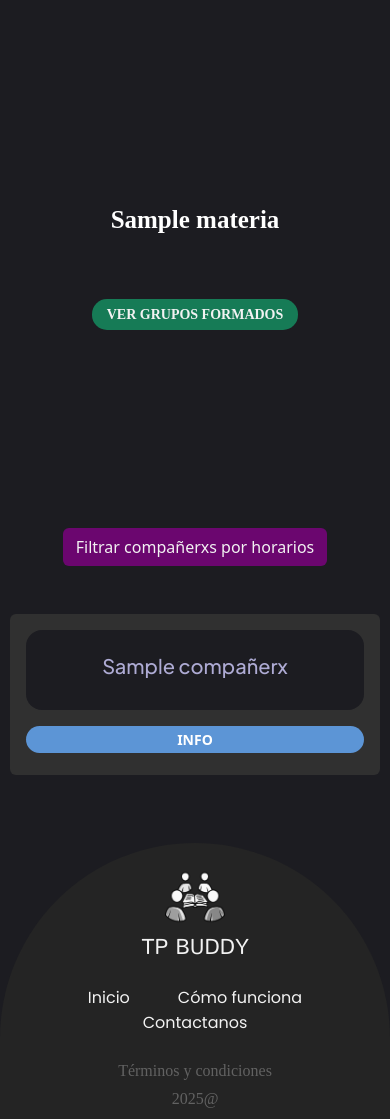
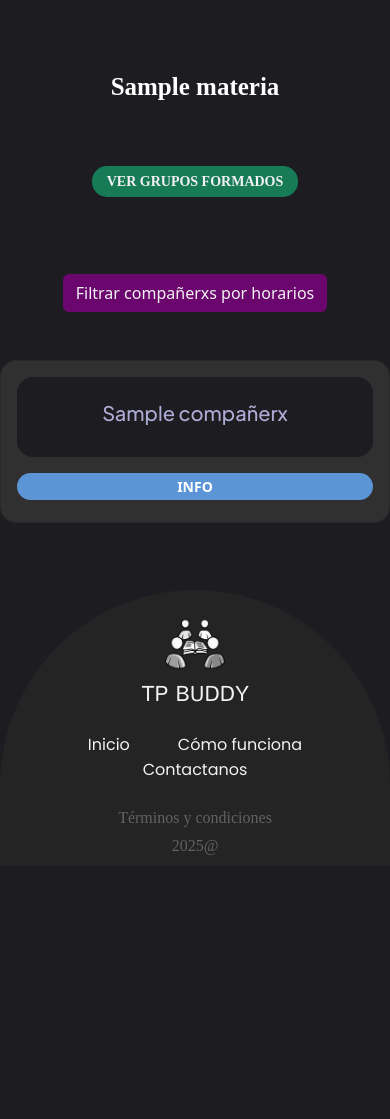
Before and after one commit to micayaque/fiuba-IDS-tp-Flask, a Flask app: page /materias/1/sin-grupo in a window 390 px wide. Shown: the part 296-1415 px from the top of the page. After the commit the page ends 1151 px from the top, so only its background shows below. Run offline with Flask 3, Linux system fonts and the light colour scheme; a database or web service that is not in the repository returns one stand-in record (values such as "Sample title"); data that the repository does not hold is empty; some libraries are stand-ins or nearby versions; some web fonts are replaced.

Commit message:
Agrego arreglos de estilo, como distancias entre titulos y botonos, junto con tamaños responsive

```diff
--- a/FrontEnd/app.py
+++ b/FrontEnd/app.py
@@ -142,7 +142,12 @@ def usuarios_sin_grupo_por_materia(codigo):
 
     data['companierxs'] = [c for c in data["companierxs"] if str(c["padron"]) != str(padron_usuario)]
 
-    return render_template("compañerxs_sin_grupo.html", data=data, error=request.args.get("error"))
+    if not data['companierxs']:
+        error = "No hay compañerxs buscando grupo en este momento. Busca un grupo formado y pide para unirte."
+    else:
+        error = ""
+
+    return render_template("compañerxs_sin_grupo.html", data=data, error=error)
 
 
 
@@ -181,7 +186,12 @@ def grupos_por_materia(codigo):
     data['solicitudes_pendientes'] = solicitudes_pendientes(session.get('usuario'))
     session['notificacion'] = len(data['solicitudes_pendientes']) > 0
 
-    return render_template("grupos_por_materia.html", data=data)
+    if not data['grupos']:
+        error = "Aún no hay grupos formados para esta materia. Podes ver a los compañeros sin grupo para formar uno."
+    else:
+        error = ""
+
+    return render_template("grupos_por_materia.html", data=data, error=error)
 
 
 @app.route("/grupos", methods=["GET"])
@@ -200,7 +210,12 @@ def grupos():
             grupos_filtrados.append(grupo)
     data['grupos'] = grupos_filtrados
 
-    return render_template("grupos.html", data=data)
+    if not data['grupos']:
+        error = "No hay grupos disponibles. Crea el tuyo o invita a gente que no tenga en la sección materias."
+    else:
+        error = ""
+
+    return render_template("grupos.html", data=data, error=error)
 
 
 @app.route("/usuario/<int:padron>/agregar-grupo", methods=["POST"])
--- a/FrontEnd/static/css/compañerxs_sin_grupo.css
+++ b/FrontEnd/static/css/compañerxs_sin_grupo.css
@@ -28,9 +28,7 @@
 }
 
 #contenedor_compañerxs_sin_grupo {
-
   max-width: 900px;
-  height: 400px;
 }
 
 #contenedor_compañerxs_sin_grupo > div:first-child {
@@ -39,8 +37,8 @@
 }
 
 #compañerx_sin_grupo {
+  min-width: 250px;
   background-color: #303030;
-  border: none;
   margin-bottom: 1rem;
 }
 
--- a/FrontEnd/templates/compañerxs_sin_grupo.html
+++ b/FrontEnd/templates/compañerxs_sin_grupo.html
@@ -6,8 +6,8 @@
 
 <div class="contenido_buscador_grupos">
 
-    <div class="contentido_top_buscador_grupos d-flex flex-column justify-content-center align-items-center gap-3 mb-4">
-        <h2 class="titulo_nombre_materia">{{ data['materia'].nombre }}</h2>
+    <div class="contentido_top_buscador_grupos d-flex flex-column justify-content-center align-items-center gap-3 h-25">
+        <h2 class="nombre_materia text-center">{{ data['materia'].nombre }}</h2>
 
         <a class="btn boton_compañeros" href="{{ url_for('grupos_por_materia', codigo=data['materia'].materia_codigo) }}">VER GRUPOS FORMADOS</a>
 
@@ -71,25 +71,15 @@
 
 
     <div id="contenedor_compañerxs_sin_grupo" class="container">
-        {% if data['companierxs']|length == 0 %}
-            <div class="alert alert-warning text-center" role="alert">
-                <div class="d-flex justify-content-center align-items-center mt-3">
-                    <div class="border-0 w-50 alert alert-danger text-white text-center mx-5 px-0">No hay compañeros sin grupo en esta materia.</div>
-                </div>
-                <a href="{{ url_for('grupos_por_materia', codigo=data['materia'].materia_codigo) }}" class="btn btn-primary mt-2"> Ver grupos para unirse </a>
-            </div>
-        {% endif %}
         <div class="row justify-content-center">
             {% for compañerx in data['companierxs'] %}
-                <div class="modal-dialog modal-dialog-centered carta carta-companierx col-12 col-md-6 col-lg-4" data-horarios='{{ compañerx.horarios}}'>
-                    <div id="compañerx_sin_grupo" class="card">
+                <div class="carta carta-companierx col-12 col-md-6 col-lg-4" data-horarios='{{ compañerx.horarios}}'>
+                    <div id="compañerx_sin_grupo" class="card w-100 rounded-4">
                         <div class="card-body">
                             <div id="contenedor_compañerx_sin_grupo_nombre">
                                 <h5>{{ compañerx['nombre'] }}</h5>
                             </div>
-                            <button type="button" class="boton_info btn btn-primary"
-                                data-bs-toggle="modal"
-                                data-bs-target="#modalCompanierx{{ compañerx.padron }}">
+                            <button type="button" class="boton_info btn btn-primary" data-bs-toggle="modal" data-bs-target="#modalCompanierx{{ compañerx.padron }}">
                                 INFO
                             </button>
                             {% if session['usuario'] %}
```
Also changed, not shown: FrontEnd/templates/grupos.html (+1 -9 lines), FrontEnd/templates/grupos_por_materia.html (+1 -9 lines).
